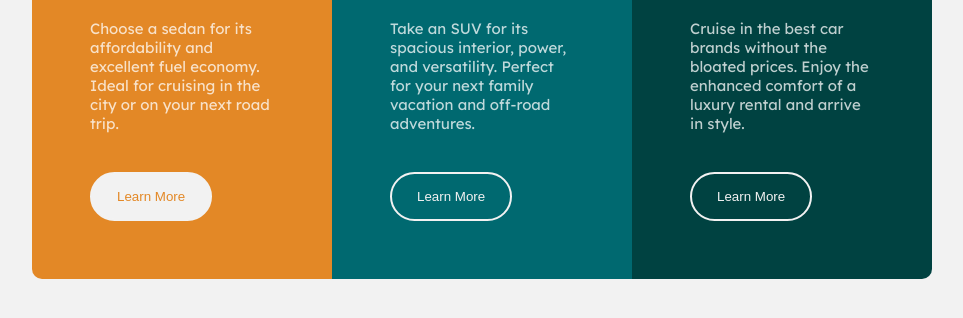
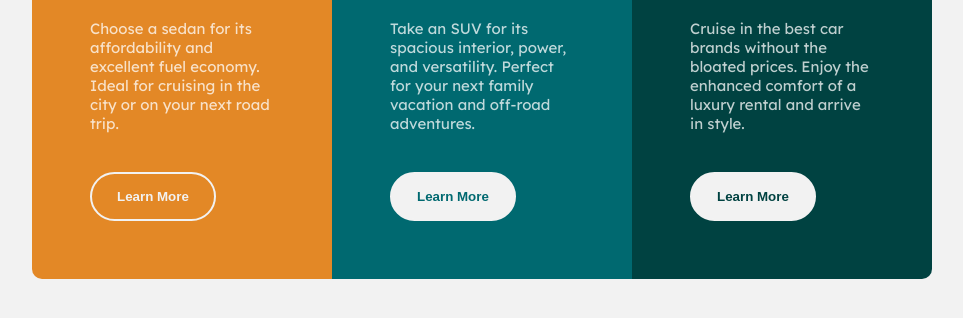
Before and after one commit to JoseAlfonzo92/3-column-preview-card-component, a plain HTML site: page index.html in a window 1280 px wide. In both pictures the pointer is over the button 309 px from the left and 542 px from the top of the page. Shown: the part 346-664 px from the top of the page, without its empty margins (158-1121 px from the left). Drawn offline with Linux system fonts and the light colour scheme; a web font is replaced by a local one.

Commit message:
Update style.css

```diff
--- a/style.css
+++ b/style.css
@@ -107,6 +107,7 @@ p{
     border: 2px solid var(--Very-light-gray);
     border-radius: 25px;
     padding: 15px 25px;
+    font-weight: 700;
     cursor: pointer;
 }
 
@@ -114,30 +115,34 @@ p{
 
 
 #sedan-button{
-    background-color: var(--Bright-orange);
-}
-
-#sedan-button:hover{
     background-color: var(--Very-light-gray);
     color: var(--Bright-orange);
 }
 
-#suv-button{
-    background-color: var(--Dark-cyan);
+#sedan-button:hover{
+    background-color: var(--Bright-orange);
+    color: var(--Very-light-gray);
+
 }
 
-#suv-button:hover{
+#suv-button{
     background-color: var(--Very-light-gray);
     color: var(--Dark-cyan);
 }
 
+#suv-button:hover{
+    background-color: var(--Dark-cyan);
+    color: var(--Very-light-gray);
+}
+
 #luxury-button{
-    background-color: var(--Very-dark-cyan);
+    background-color: var(--Very-light-gray);
+    color: var(--Very-dark-cyan);
 }
 
 #luxury-button:hover{
-    background-color: var(--Very-light-gray);
-    color: var(--Very-dark-cyan);
+    background-color: var(--Very-dark-cyan);
+    color: var(--Very-light-gray);
 }
 
 /* Mobile */
```
